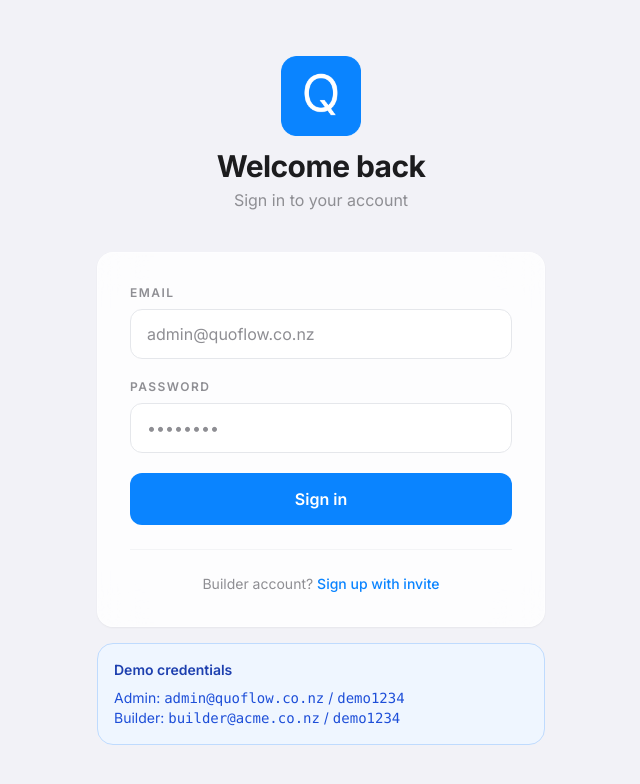
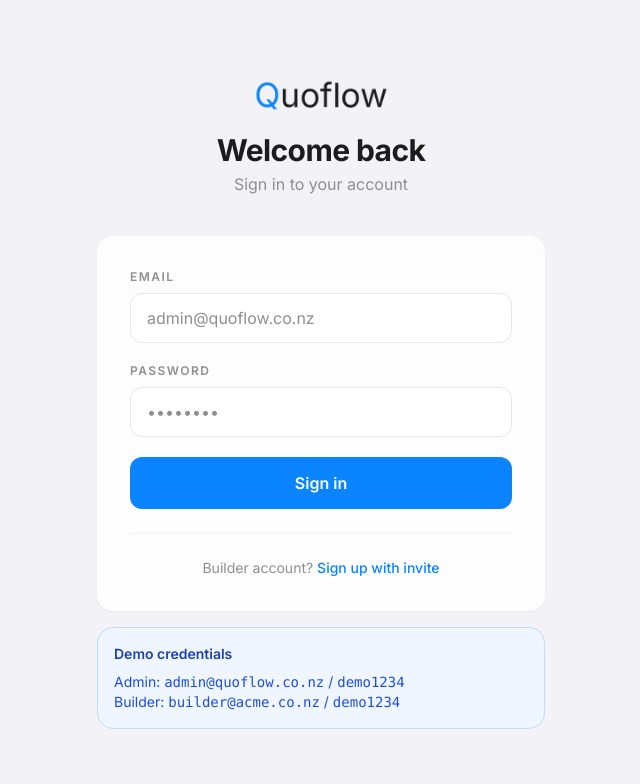
Before and after one commit to oliverjbunce-lgtm/quoflow-platform, a Next.js app: page /auth/login in a window 1280 px wide. Shown: the top 784 px of the page, without its empty margins (319-959 px from the left). Built offline with nearby package versions, Linux system fonts and the light colour scheme.

Commit message:
fix: use wordmark on sidebar, login, signup

```diff
--- a/app/auth/login/page.js
+++ b/app/auth/login/page.js
@@ -50,7 +50,7 @@ export default function LoginPage() {
         {/* Logo */}
         <div className="text-center mb-10">
           <div className="inline-flex items-center mb-3">
-            <Image src="/logo.png" alt="Quoflow" width={80} height={51} priority />
+            <Image src="/wordmark.png" alt="Quoflow" width={140} height={50} priority />
           </div>
           <h1 className="text-3xl font-bold tracking-[-0.02em] text-[#1c1c1e] dark:text-[#f5f5f7]">Welcome back</h1>
           <p className="text-[#8e8e93] mt-1">Sign in to your account</p>
--- a/app/auth/signup/page.js
+++ b/app/auth/signup/page.js
@@ -49,7 +49,7 @@ function SignupForm() {
       >
         <div className="text-center mb-10">
           <div className="inline-flex items-center mb-3">
-            <Image src="/logo.png" alt="Quoflow" width={80} height={51} priority />
+            <Image src="/wordmark.png" alt="Quoflow" width={140} height={50} priority />
           </div>
           <h1 className="text-3xl font-bold tracking-[-0.02em] text-[#1c1c1e] dark:text-[#f5f5f7]">Create account</h1>
           <p className="text-[#8e8e93] mt-1">You need an invite to sign up</p>
--- a/components/Sidebar.jsx
+++ b/components/Sidebar.jsx
@@ -28,7 +28,7 @@ export default function Sidebar({ user, tenant, pendingCount = 0, analysisRunnin
       {/* Logo */}
       <div className="px-5 pt-6 pb-4">
         <Link href="/admin/dashboard" className="flex items-center">
-          <Image src="/logo.png" alt="Quoflow" width={56} height={36} priority />
+          <Image src="/wordmark.png" alt="Quoflow" width={115} height={40} priority />
         </Link>
       </div>
 
```
